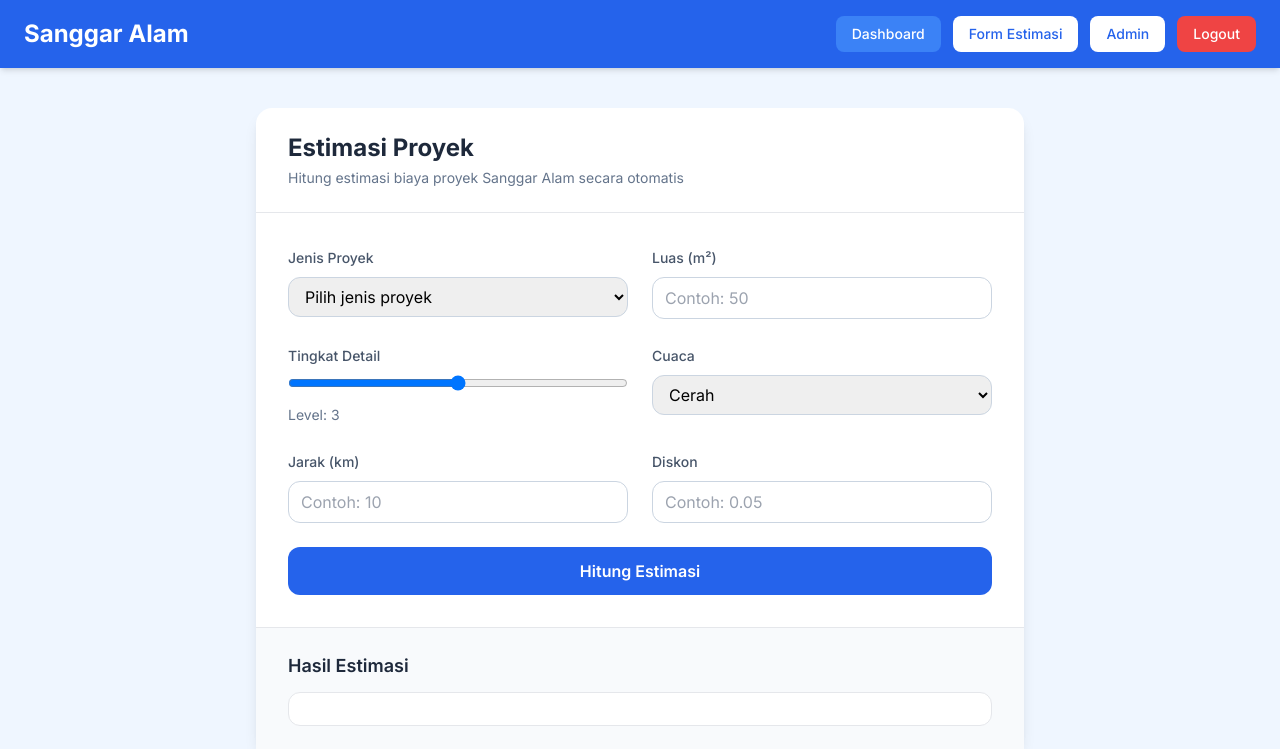
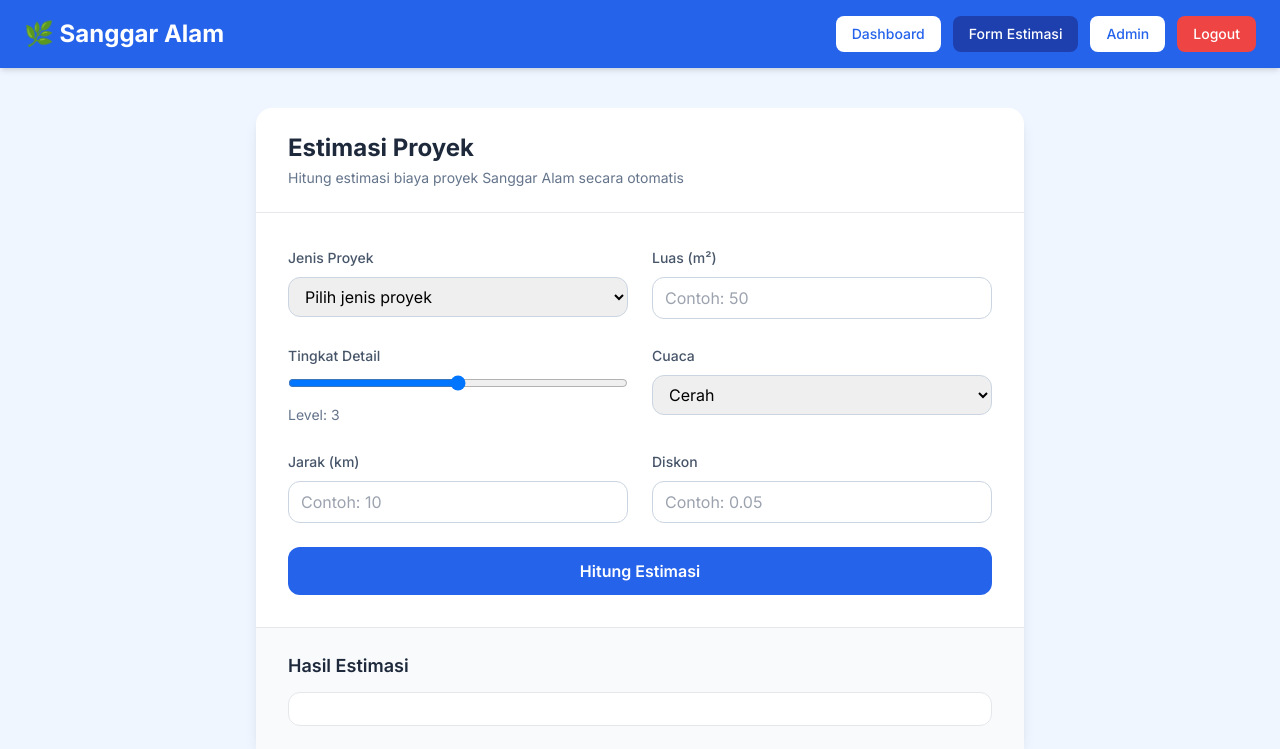
Before and after one commit to restuanggia-del/sanggarAlam-Rego, a FastAPI app: page /form in a window 1280 px wide. Shown: the top 749 px of the page. Run offline with FastAPI, Linux system fonts and the light colour scheme; some libraries are stand-ins or nearby versions.

Commit message:
perbaiki header

```diff
--- a/app/main.py
+++ b/app/main.py
@@ -419,13 +419,16 @@ def chart_harga():
 
 @app.get("/form", response_class=HTMLResponse)
 def form_page(request: Request):
-    return templates.TemplateResponse("form.html", {"request": request})
+    return templates.TemplateResponse(
+        "form.html",
+        {"request": request, "active_page": "form"}
+    )
 
 @app.get("/dashboard", response_class=HTMLResponse)
 def dashboard(request: Request):
     return templates.TemplateResponse(
         "dashboard.html",
-        {"request": request}
+        {"request": request, "active_page": "dashboard"}
     )
 
 @app.get("/admin", response_class=HTMLResponse)
@@ -436,7 +439,7 @@ def admin_dashboard(request: Request):
 
     return templates.TemplateResponse(
         "admin.html",
-        {"request": request, "data": data}
+        {"request": request, "data": data, "active_page": "admin"}
     )
 
 @app.get("/login", response_class=HTMLResponse)
--- a/app/templates/form.html
+++ b/app/templates/form.html
@@ -25,36 +25,32 @@
         </style>
       </head>
       <body class="bg-blue-50 min-h-screen">
-        <header class="bg-blue-600 shadow-md">
+        <header class="bg-blue-600 shadow-md sticky top-0 z-50">
           <div
             class="max-w-7xl mx-auto px-6 py-4 flex items-center justify-between"
           >
             <h1 class="text-xl md:text-2xl font-bold text-white">
-              Sanggar Alam
+              🌿 Sanggar Alam
             </h1>
-
             <nav class="flex gap-3">
               <a
                 href="/dashboard"
-                class="bg-blue-500 hover:bg-blue-700 text-white px-4 py-2 rounded-lg text-sm font-medium transition"
+                class="{% if active_page == 'dashboard' %} bg-blue-800 text-white {% else %} bg-white text-blue-600 hover:bg-blue-100 {% endif %} px-4 py-2 rounded-lg text-sm font-medium transition"
               >
                 Dashboard
               </a>
-
               <a
                 href="/form"
-                class="bg-white text-blue-600 hover:bg-blue-100 px-4 py-2 rounded-lg text-sm font-medium transition"
+                class="{% if active_page == 'form' %} bg-blue-800 text-white {% else %} bg-white text-blue-600 hover:bg-blue-100 {% endif %} px-4 py-2 rounded-lg text-sm font-medium transition"
               >
                 Form Estimasi
               </a>
-
               <a
                 href="/admin"
-                class="bg-white text-blue-600 hover:bg-blue-100 px-4 py-2 rounded-lg text-sm font-medium transition"
+                class="{% if active_page == 'admin' %} bg-blue-800 text-white {% else %} bg-white text-blue-600 hover:bg-blue-100 {% endif %} px-4 py-2 rounded-lg text-sm font-medium transition"
               >
                 Admin
               </a>
-
               <a
                 href="/logout"
                 class="bg-red-500 hover:bg-red-600 text-white px-4 py-2 rounded-lg text-sm font-medium transition"
@@ -64,7 +60,6 @@
             </nav>
           </div>
         </header>
-
         <main class="flex justify-center px-4 py-10">
           <div class="w-full max-w-3xl bg-white rounded-2xl shadow-lg">
             <div class="border-b px-8 py-6">
```
Also changed, not shown: app/templates/admin.html (+6 -9 lines), app/templates/dashboard.html (+5 -10 lines).
